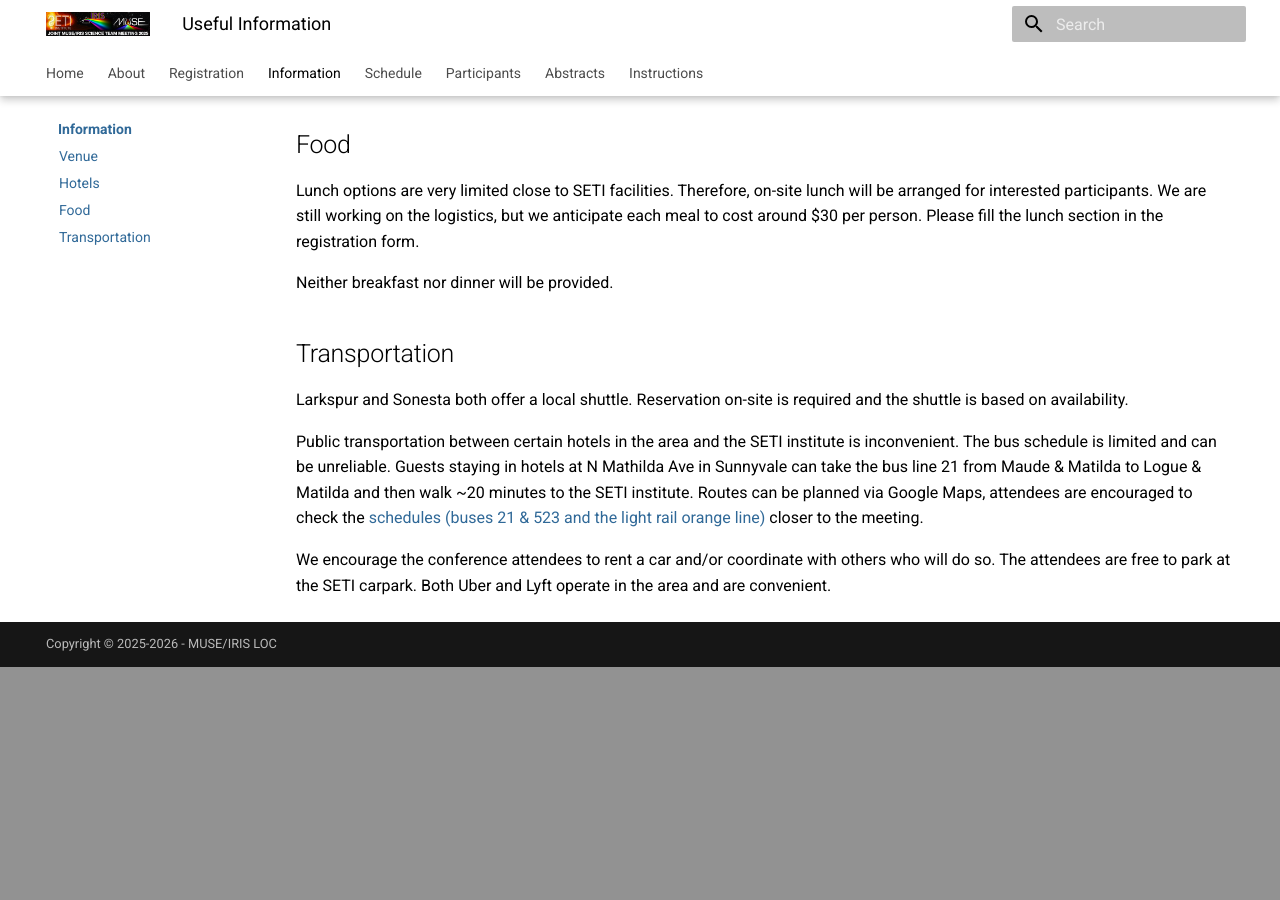
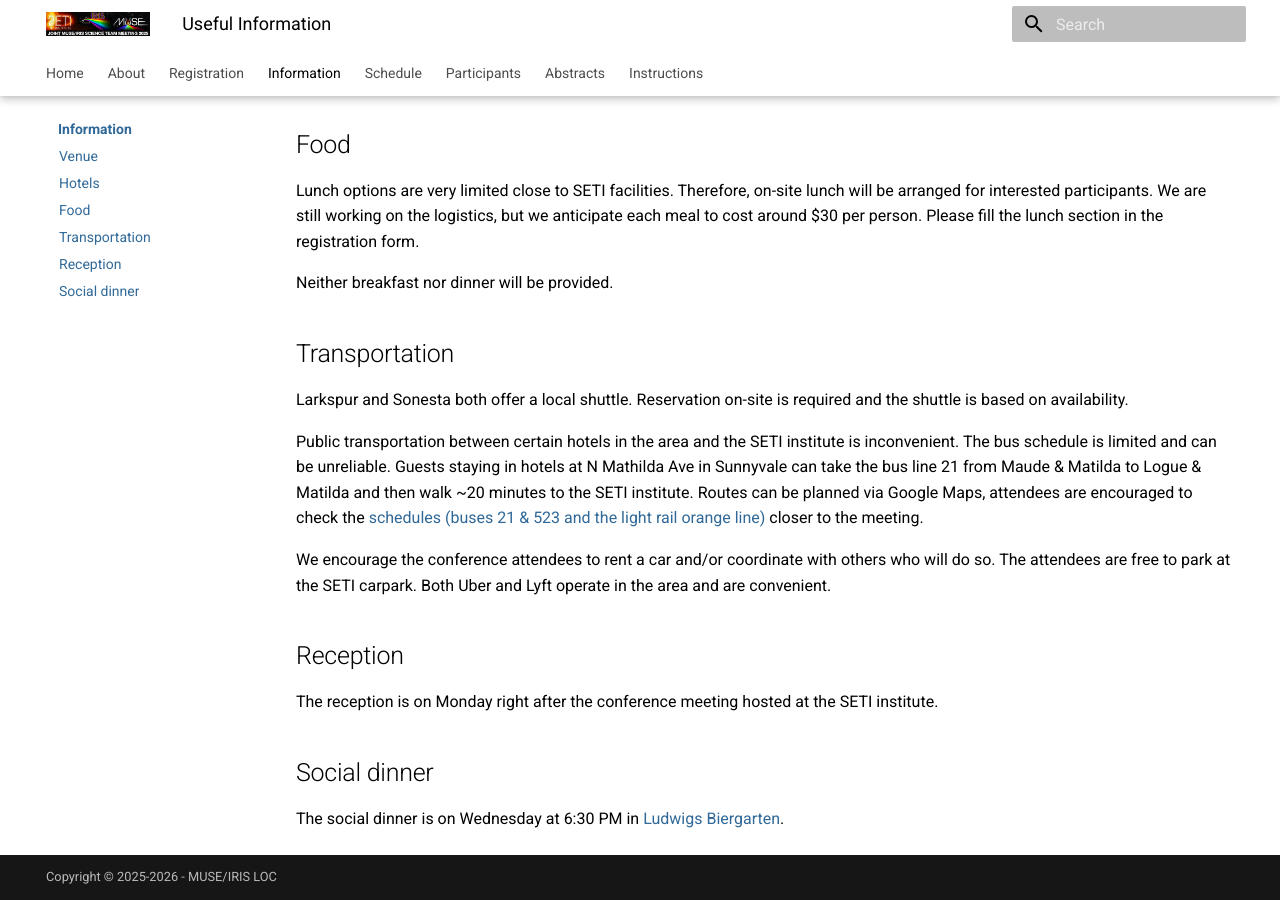
Before and after one commit to LM-SAL/iris_muse_team_meeting, an MkDocs documentation site: the page built from docs/useful_info.md, in a window 1280 px wide and 900 px high, scrolled down 1519 px. Built offline with MkDocs 1.6.1 and Material for MkDocs 9.7.7, drawn with Linux system fonts in a browser that asks for light colours; before the commit the page ends 2186 px from its top, so only the background shows below that.

Commit message:
[ADD] social and registration info

```diff
--- a/docs/useful_info.md
+++ b/docs/useful_info.md
@@ -58,3 +58,11 @@ Routes can be planned via Google Maps, attendees are encouraged to check the [sc
 We encourage the conference attendees to rent a car and/or coordinate with others who will do so.
 The attendees are free to park at the SETI carpark.
 Both Uber and Lyft operate in the area and are convenient.
+
+## Reception
+
+The reception is on Monday right after the conference meeting hosted at the SETI institute.
+
+## Social dinner
+
+The social dinner is on Wednesday at 6:30 PM in [Ludwigs Biergarten](https://www.google.com/maps/place/Ludwigs+Biergarten/@37.3911531,-122.0806584,268m/data=!3m1!1e3!4m6!3m5!1s0x808fb799a02a60af:0x1494447ce3ccc914!8m2!3d37.3913986!4d-122.0800827!16s%2Fg%2F11k5txb_jg?entry=ttu&g_ep=EgoyMDI1MTAyMi4wIKXMDSoASAFQAw%3D%3D).
```
